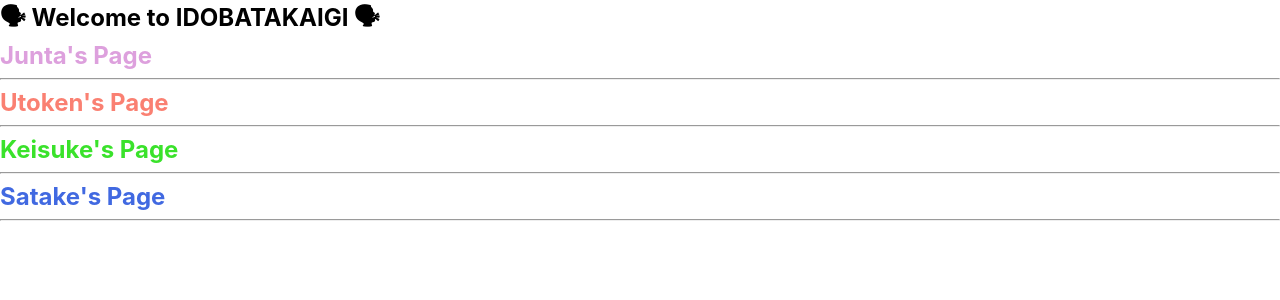
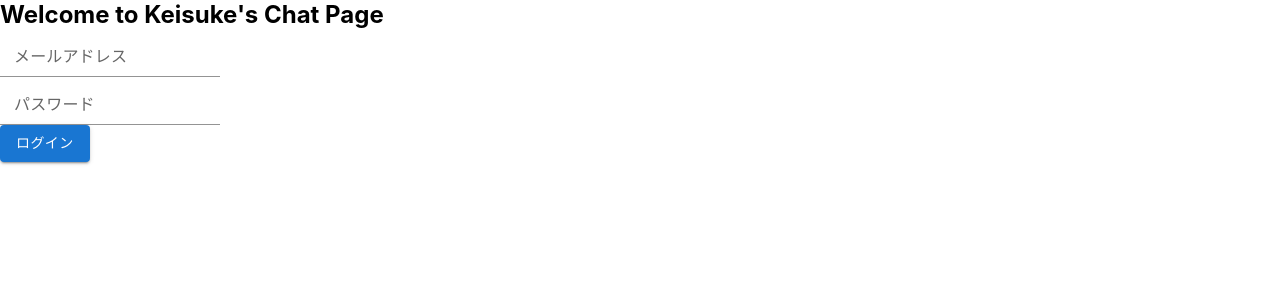
Before and after one commit to SatakeYusuke19920527/chat-app-idobatakaigi, a React (Create React App) app: page /kelogin in a window 1280 px wide. Before the commit this address led to /. Shown: the top 300 px of the page. Built offline with nearby package versions, Linux system fonts and the light colour scheme; no server answers.

Commit message:
keisuke#20220508

```diff
--- /dev/null
+++ b/src/components/LayoutKe.tsx
@@ -0,0 +1,20 @@
+import { ReactNode, useEffect } from "react";
+import { useLoginCheck } from "../hooks/useLoginCheck";
+import { useNavigate } from "react-router-dom";
+import "../styles/Layout.css";
+const KeLayout = ({ children }: { children: ReactNode }) => {
+  const navigate = useNavigate();
+  const isLogin = useLoginCheck();
+  useEffect(() => {
+    if (!isLogin) {
+      navigate("/kelogin");
+    }
+  }, [isLogin, navigate]);
+  return (
+    <section className="layout-wrapper">
+      <main>{children}</main>
+    </section>
+  );
+};
+
+export default KeLayout;
--- a/src/pages/KeChat.tsx
+++ b/src/pages/KeChat.tsx
@@ -1,10 +1,29 @@
-import Layout from '../components/Layout';
+import { Button } from "@mui/material";
+import { useNavigate } from "react-router-dom";
+import LayoutKe from "../components/LayoutKe";
+import { logoutUser } from "../plugins/firebase";
 
 const KeChat = () => {
+  const navigate = useNavigate();
+  const movePage = (path: string) => {
+    navigate(`/${path}`);
+  };
+  const signOut = () => {
+    logoutUser();
+    movePage("kelogin");
+  };
   return (
-    <Layout>
+    <LayoutKe>
       <h1>KeChat</h1>
-    </Layout>
+      <Button
+        variant="contained"
+        onClick={() => {
+          signOut();
+        }}
+      >
+        サインアウト
+      </Button>
+    </LayoutKe>
   );
 };
 
--- a/src/pages/KeLogin.tsx
+++ b/src/pages/KeLogin.tsx
@@ -1,16 +1,78 @@
-import Layout from '../components/Layout';
-import { useNavigate } from 'react-router-dom';
+import { useEffect, useState } from "react";
+import KeLayout from "../components/LayoutKe";
+import { useNavigate } from "react-router-dom";
+import { Button, FormControl, Input, InputLabel } from "@mui/material";
+import { loginUser } from "../plugins/firebase";
+import { useLoginCheck } from "../hooks/useLoginCheck";
 
 const KeLogin = () => {
+  const [email, setEmail] = useState("");
+  const [password, setPassword] = useState("");
+  const [errorMessage, setErrorMessage] = useState("");
+
+  const isLogin = useLoginCheck();
+
   const navigate = useNavigate();
-  const movePage = (path: string) => {
-    navigate(`/${path}`);
+
+  useEffect(() => {
+    if (isLogin) {
+      navigate("/kechat");
+    }
+  }, [isLogin, navigate]);
+
+  const login = (email: string, password: string) => {
+    refleshErrorMessage();
+
+    if (email === "" || password === "") {
+      setErrorMessage("メールアドレスとパスワードは必須です");
+      return;
+    }
+    loginUser(email, password);
   };
+
+  const refleshErrorMessage = () => {
+    setErrorMessage("");
+  };
+
   return (
-    <Layout>
-      <h1>KeLogin</h1>
-      <p onClick={() => movePage('kechat')}>Keisuke's chat Page</p>
-    </Layout>
+    <KeLayout>
+      <h1>Welcome to Keisuke's Chat Page</h1>
+      {errorMessage && <p style={{ color: "red" }}>{errorMessage}</p>}
+      <div>
+        <FormControl>
+          <InputLabel htmlFor="email">メールアドレス</InputLabel>
+          <Input
+            id="email"
+            type="email"
+            value={email}
+            onChange={(e: React.ChangeEvent<HTMLInputElement>) => {
+              setEmail(e.target.value);
+            }}
+          />
+        </FormControl>
+      </div>
+      <div>
+        <FormControl>
+          <InputLabel htmlFor="password">パスワード</InputLabel>
+          <Input
+            id="password"
+            type="password"
+            value={password}
+            onChange={(e: React.ChangeEvent<HTMLInputElement>) => {
+              setPassword(e.target.value);
+            }}
+          />
+        </FormControl>
+      </div>
+      <Button
+        variant="contained"
+        onClick={() => {
+          login(email, password);
+        }}
+      >
+        ログイン
+      </Button>
+    </KeLayout>
   );
 };
 
```
